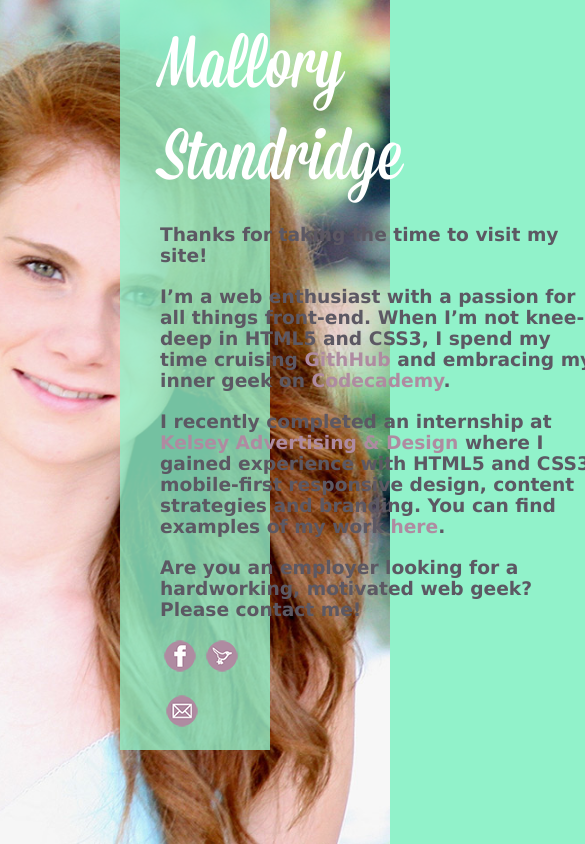
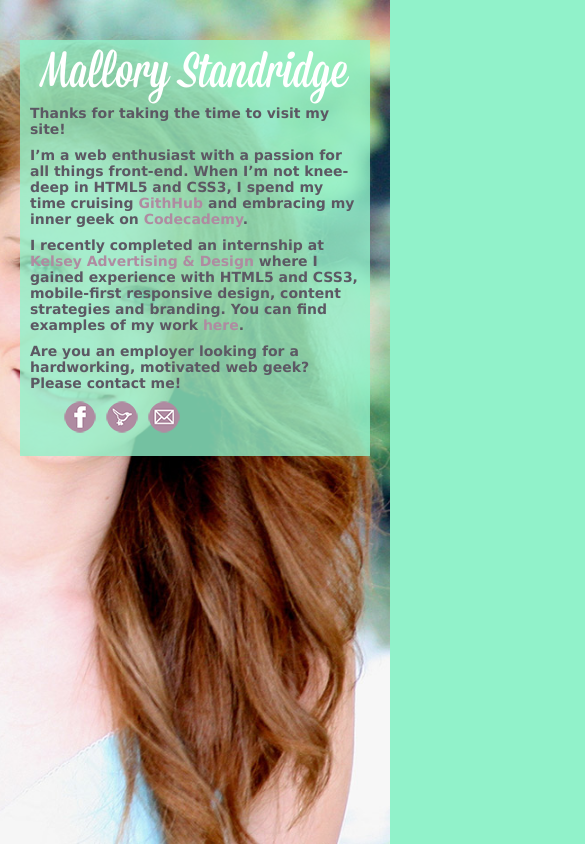
Before and after one commit to mallorystandridge/mallorystandridge.github.com, a plain HTML site: page index.html in a window 390 px wide. Shown: the whole page, 585 px wide, since content can reach past the window. Drawn offline with nearby package versions, Linux system fonts and the light colour scheme.

Commit message:
480px media query

```diff
--- a/stylesheets/style.css
+++ b/stylesheets/style.css
@@ -84,7 +84,6 @@ h2{
 }
 p{
 	color: #5C5863;
- 	width: 440px ;
  	word-wrap: break-word;
  	padding: 0 0 20px 40px;
  	font: bold 14pt "Lucida Sans Unicode", "Lucida Grande", sans-serif;
@@ -127,7 +126,18 @@ ul li{
 		background-position:right;
 	}
 	#content{
-		margin: 0 auto;
-		width: 150px;
+		margin: 40px auto;
+		width: 350px;
 	}
+	h1{
+		font-size: 50px;
+		padding: 0;
+		text-align: center;
+	}
+	p{
+		word-wrap: break-word;
+		padding: 0 10px 10px 10px;
+		font-size: 14px;
+	}
+
 }
```
